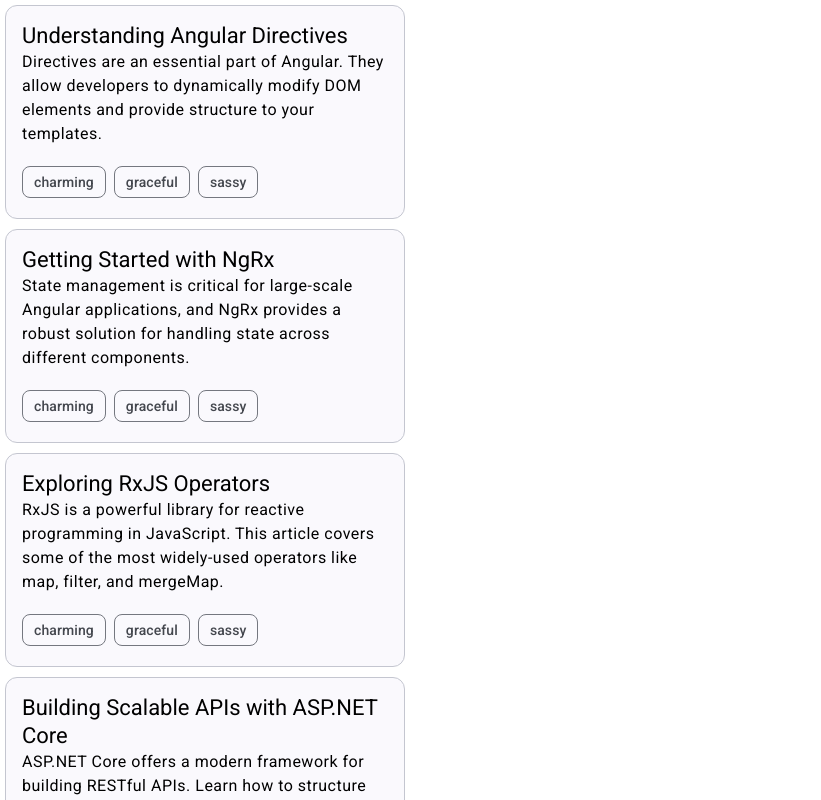
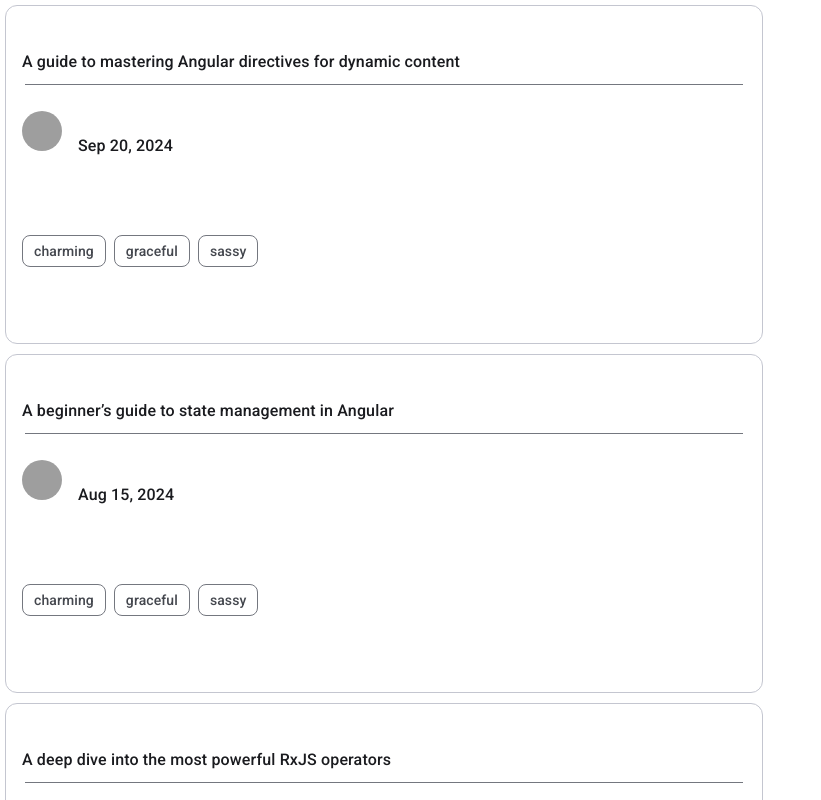
Before and after one commit to 1heykal/pencil-ng, an Angular app: page / in a window 1280 px wide. Shown: the top 800 px of the page, without its empty margins (0-821 px from the left). Built offline with nearby package versions, Linux system fonts and the light colour scheme; grey boxes are pictures that could not be loaded.

Commit message:
feat(post): add post component.

```diff
--- a/src/app/components/post/post.component.html
+++ b/src/app/components/post/post.component.html
@@ -2,6 +2,13 @@
     <mat-card class="post-card" appearance="outlined">
         <mat-card-header>
             <mat-card-title>{{post.Title}}</mat-card-title>
+            <mat-card-subtitle>{{post.Subtitle ?? ''}}</mat-card-subtitle>
+        </mat-card-header>
+        <mat-divider></mat-divider>
+        <mat-card-header class="author">
+            <div mat-card-avatar class="header-image"></div>
+            <mat-card-title>{{post.AuthorName}}</mat-card-title>
+            <mat-card-subtitle>{{(post.PublishedOn | date ) }}</mat-card-subtitle>
         </mat-card-header>
         <mat-card-content>
             <p>{{post.Content}}</p>
@@ -13,5 +20,11 @@
                 <mat-chip>sassy</mat-chip>
             </mat-chip-set>
         </mat-card-footer>
+        <mat-card-actions>
+            <button mat-icon-button><i class="pi pi-heart" style="color: white; font-size: 1.5rem;"></i></button>
+            <button mat-icon-button><i class="pi pi-comment" style="color: white; font-size: 1.5rem;"></i></button>
+            <button mat-icon-button><i class="pi pi-share-alt" style="color: white; font-size: 1.5rem;"></i></button>
+            <button mat-icon-button><i class="pi pi-bookmark" style="color: white; font-size: 1.5rem;"></i></button>
+        </mat-card-actions>
     </mat-card>
 </div>
--- a/src/app/components/post/post.component.scss
+++ b/src/app/components/post/post.component.scss
@@ -1,8 +1,31 @@
 .post-card {
-    max-width: 400px;
     margin: 5px;
+    background: transparent;
+    color: white;
 }
 
 .post-card-footer {
     padding: 16px;
+    color: white;
 }
+
+.header-image {
+    background-image: url('https://material.angular.io/assets/img/examples/shiba1.jpg');
+    background-size: cover;
+}
+
+
+// .author {
+//     // border: 1px solid rgb(255, 255, 255, 0.5);
+//     // border-radius: 10px;
+//     // width: fit-content;
+//     // height: fit-content;
+//     // padding: 10px;
+//     // margin: 12px;
+// }
+
+mat-divider {
+    margin: 10px;
+    width: 95%;
+    align-self: center;
+}
```
Also changed, not shown: src/app/components/post/post.component.ts (+12 -1 lines).
